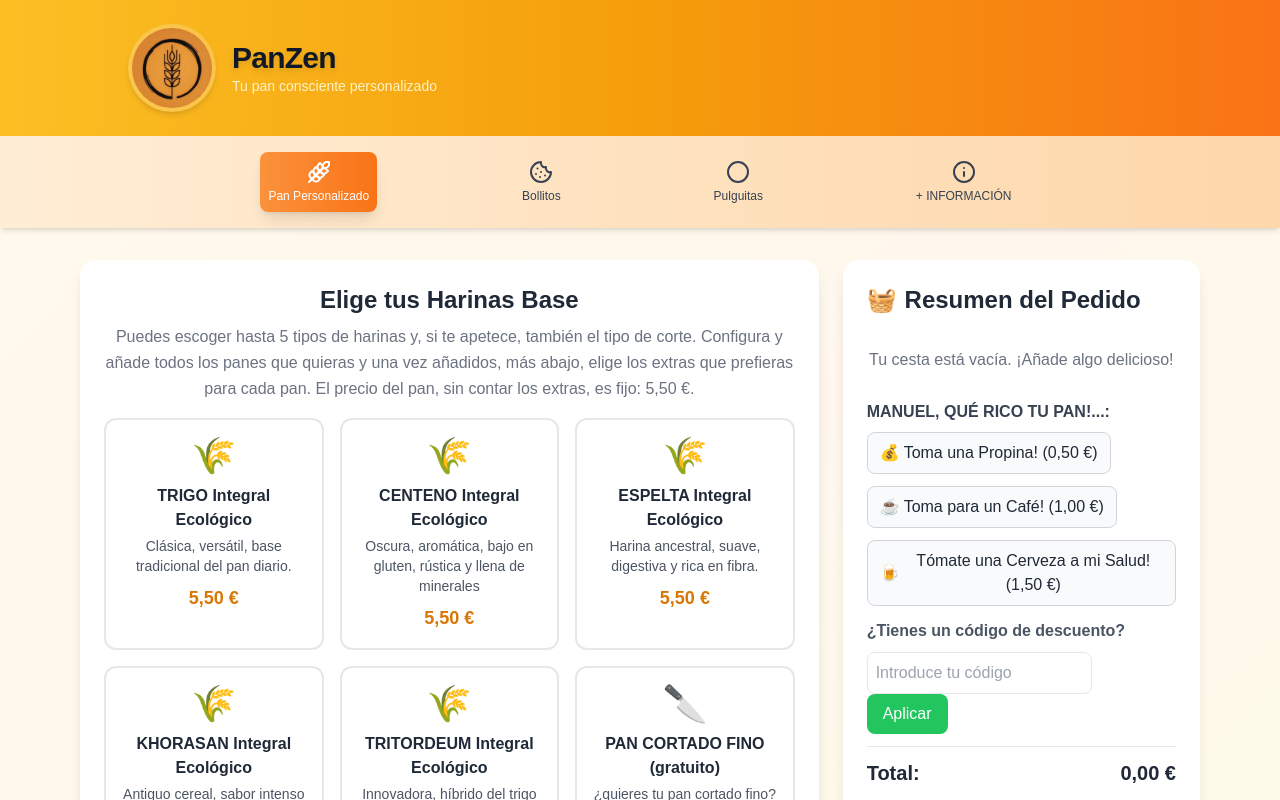
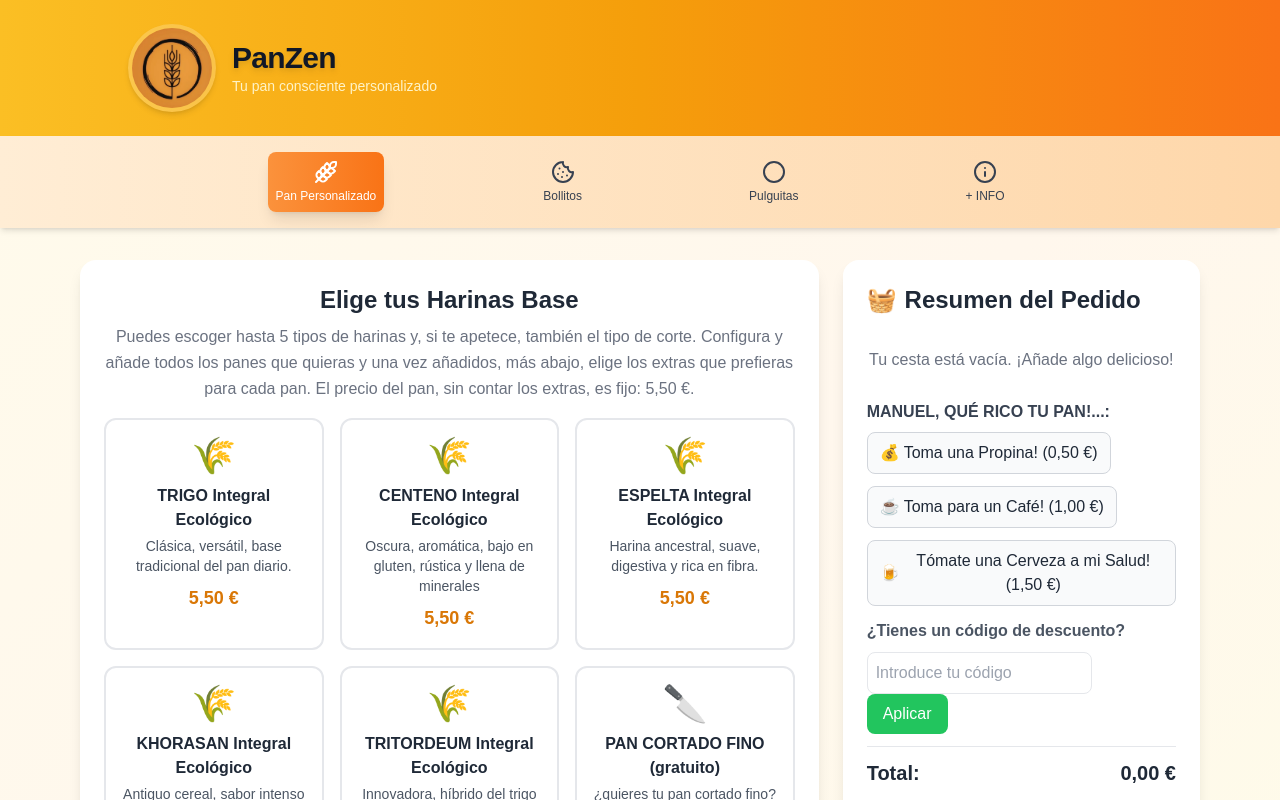
Before and after one commit to ruiznietocom-web/panes4, a React (Create React App) app: page / in a window 1280 px wide. Shown: the top 800 px of the page. Built offline with nearby package versions, Linux system fonts and the light colour scheme.

Commit message:
Update Navigation.js

```diff
--- a/src/components/Navigation.js
+++ b/src/components/Navigation.js
@@ -8,7 +8,7 @@ const Navigation = () => {
     { name: 'Pan Personalizado', path: '/', icon: Wheat },
     { name: 'Bollitos', path: '/bollitos', icon: Cookie },
     { name: 'Pulguitas', path: '/pulguitas', icon: Circle },
-    { name: '+ INFORMACIÓN', path: '/informacion', icon: Info },
+    { name: '+ INFO', path: '/informacion', icon: Info },
   ];
 
   return (
```
